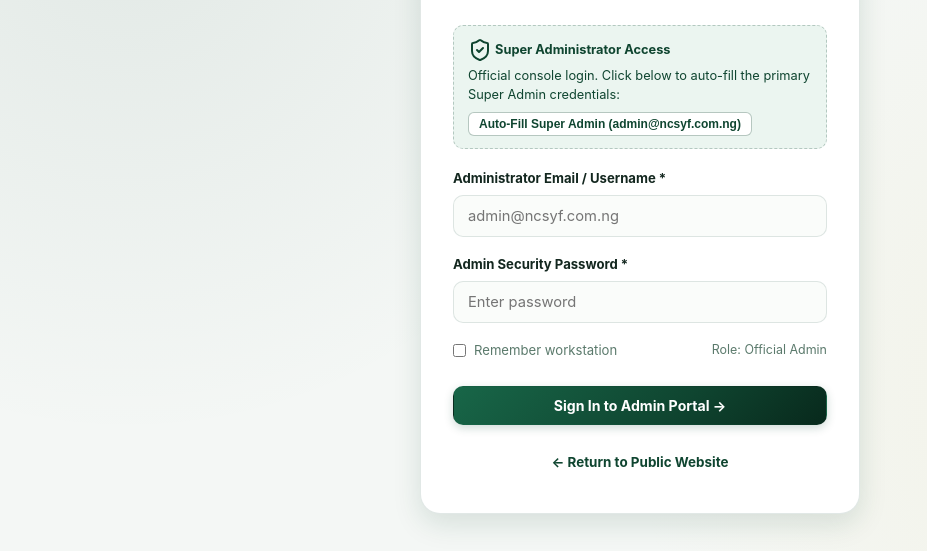
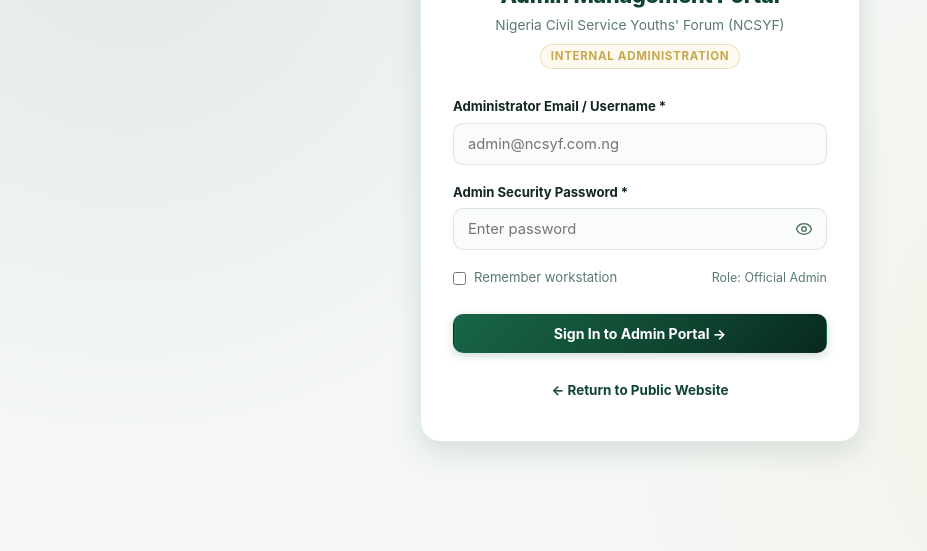
Before and after one commit to fatade1/anycs, a website: page admin/index.html in a window 1280 px wide. Shown: the part 249-800 px from the top of the page, without its empty margins (0-927 px from the left). Drawn offline with Linux system fonts and the light colour scheme.

Commit message:
feat(admin): add password preview toggle and remove superadmin auto-fill box

```diff
--- a/admin/css/admin.css
+++ b/admin/css/admin.css
@@ -193,6 +193,56 @@ body.sidebar-open {
   background: #FFFFFF;
   border-color: var(--admin-primary);
   box-shadow: 0 0 0 3px rgba(15, 69, 48, 0.15);
+}
+
+/* Password Preview Toggle Component */
+.admin-password-wrapper {
+  position: relative;
+  display: flex;
+  align-items: center;
+  width: 100%;
+}
+
+.admin-password-wrapper .admin-input {
+  padding-right: 44px; /* Clearance for toggle button */
+}
+
+.admin-password-toggle-btn {
+  position: absolute;
+  right: 8px;
+  top: 50%;
+  transform: translateY(-50%);
+  background: transparent;
+  border: none;
+  color: var(--admin-text-muted);
+  cursor: pointer;
+  padding: 6px;
+  display: inline-flex;
+  align-items: center;
+  justify-content: center;
+  border-radius: var(--radius-sm);
+  transition: all var(--transition-fast);
+  z-index: 2;
+}
+
+.admin-password-toggle-btn:hover {
+  color: var(--admin-primary);
+  background: rgba(15, 69, 48, 0.08);
+}
+
+.admin-password-toggle-btn:focus-visible {
+  outline: 2px solid var(--admin-primary);
+  outline-offset: 1px;
+}
+
+.admin-password-toggle-btn svg,
+.admin-password-toggle-btn i,
+.admin-password-toggle-btn .lucide {
+  width: 18px;
+  height: 18px;
+  stroke-width: 2;
+  display: block;
+  pointer-events: none;
 }
 
 .admin-demo-box {
--- a/admin/index.html
+++ b/admin/index.html
@@ -26,14 +26,6 @@
         <span class="admin-login-badge">Internal Administration</span>
       </div>
 
-      <div class="admin-demo-box">
-        <strong><i data-lucide="shield-check"></i> Super Administrator Access</strong>
-        <span>Official console login. Click below to auto-fill the primary Super Admin credentials:</span>
-        <div class="admin-demo-actions" style="display: flex; gap: 8px; flex-wrap: wrap; margin-top: 8px;">
-          <button type="button" class="btn-demo-fill" id="btnDemoSuperAdmin">Auto-Fill Super Admin (admin@ncsyf.com.ng)</button>
-        </div>
-      </div>
-
       <form id="adminLoginForm">
         <div class="admin-form-group">
           <label class="admin-label" for="adminLoginEmail">Administrator Email / Username *</label>
@@ -42,7 +34,12 @@
 
         <div class="admin-form-group">
           <label class="admin-label" for="adminLoginPassword">Admin Security Password *</label>
-          <input type="password" id="adminLoginPassword" class="admin-input" placeholder="Enter password" required>
+          <div class="admin-password-wrapper">
+            <input type="password" id="adminLoginPassword" class="admin-input" placeholder="Enter password" required>
+            <button type="button" class="admin-password-toggle-btn" id="btnToggleAdminPassword" aria-label="Show password" title="Show password">
+              <i data-lucide="eye"></i>
+            </button>
+          </div>
         </div>
 
         <div class="admin-form-group" style="display: flex; align-items: center; justify-content: space-between;">
@@ -887,7 +884,12 @@
 
           <div class="admin-form-group">
             <label class="admin-label" for="newAdminPassword">Temporary Password *</label>
-            <input type="password" id="newAdminPassword" class="admin-input" placeholder="Minimum 8 characters" required>
+            <div class="admin-password-wrapper">
+              <input type="password" id="newAdminPassword" class="admin-input" placeholder="Minimum 8 characters" required>
+              <button type="button" class="admin-password-toggle-btn" id="btnToggleNewAdminPassword" aria-label="Show password" title="Show password">
+                <i data-lucide="eye"></i>
+              </button>
+            </div>
           </div>
 
           <div class="admin-form-group">
--- a/admin/js/admin.js
+++ b/admin/js/admin.js
@@ -1251,7 +1251,10 @@ function setupEventListeners() {
     loginForm.addEventListener('submit', handleLogin);
   }
 
-  // 1-Click Demo Fill: Super Admin
+  // Password Visibility Toggles
+  setupAdminPasswordToggles();
+
+  // 1-Click Demo Fill: Super Admin (if present in DOM)
   const btnDemoSuperAdmin = document.getElementById('btnDemoSuperAdmin');
   if (btnDemoSuperAdmin) {
     btnDemoSuperAdmin.addEventListener('click', () => {
@@ -1260,14 +1263,6 @@ function setupEventListeners() {
       if (emailInput) emailInput.value = 'admin@ncsyf.com.ng';
       if (passInput) passInput.value = 'Secretariat@2026';
       showAdminToast('Super Admin credentials auto-filled. Click "Sign In" to proceed.');
-    });
-  }
-
-  // 1-Click Demo Fill: Regular Admin (Removed / info notice)
-  const btnDemoRegularAdmin = document.getElementById('btnDemoRegularAdmin');
-  if (btnDemoRegularAdmin) {
-    btnDemoRegularAdmin.addEventListener('click', () => {
-      showAdminToast('No default regular admin account exists. Create new accounts from the Admins tab.', 'info');
     });
   }
 
@@ -1415,6 +1410,40 @@ function setupEventListeners() {
   // Close on Escape key
   document.addEventListener('keydown', (e) => {
     if (e.key === 'Escape') closeAllModals();
+  });
+}
+
+// ==========================================================================
+// PASSWORD PREVIEW TOGGLE CONTROLLER
+// ==========================================================================
+function setupAdminPasswordToggles() {
+  document.querySelectorAll('.admin-password-toggle-btn').forEach(btn => {
+    if (btn.dataset.toggleBound) return;
+    btn.dataset.toggleBound = 'true';
+
+    btn.addEventListener('click', (e) => {
+      e.preventDefault();
+      const wrapper = btn.closest('.admin-password-wrapper');
+      if (!wrapper) return;
+      const input = wrapper.querySelector('input');
+      if (!input) return;
+
+      const isPassword = input.type === 'password';
+      input.type = isPassword ? 'text' : 'password';
+      const label = isPassword ? 'Hide password' : 'Show password';
+      btn.setAttribute('aria-label', label);
+      btn.setAttribute('title', label);
+
+      const iconName = isPassword ? 'eye-off' : 'eye';
+      if (typeof getIconSvg === 'function') {
+        btn.innerHTML = getIconSvg(iconName, { size: 18 });
+      } else {
+        btn.innerHTML = `<i data-lucide="${iconName}"></i>`;
+        if (window.lucide && typeof lucide.createIcons === 'function') {
+          lucide.createIcons({ root: btn });
+        }
+      }
+    });
   });
 }
 
```
Also changed, not shown: test_mobile_audit.js (+5 -2 lines).
